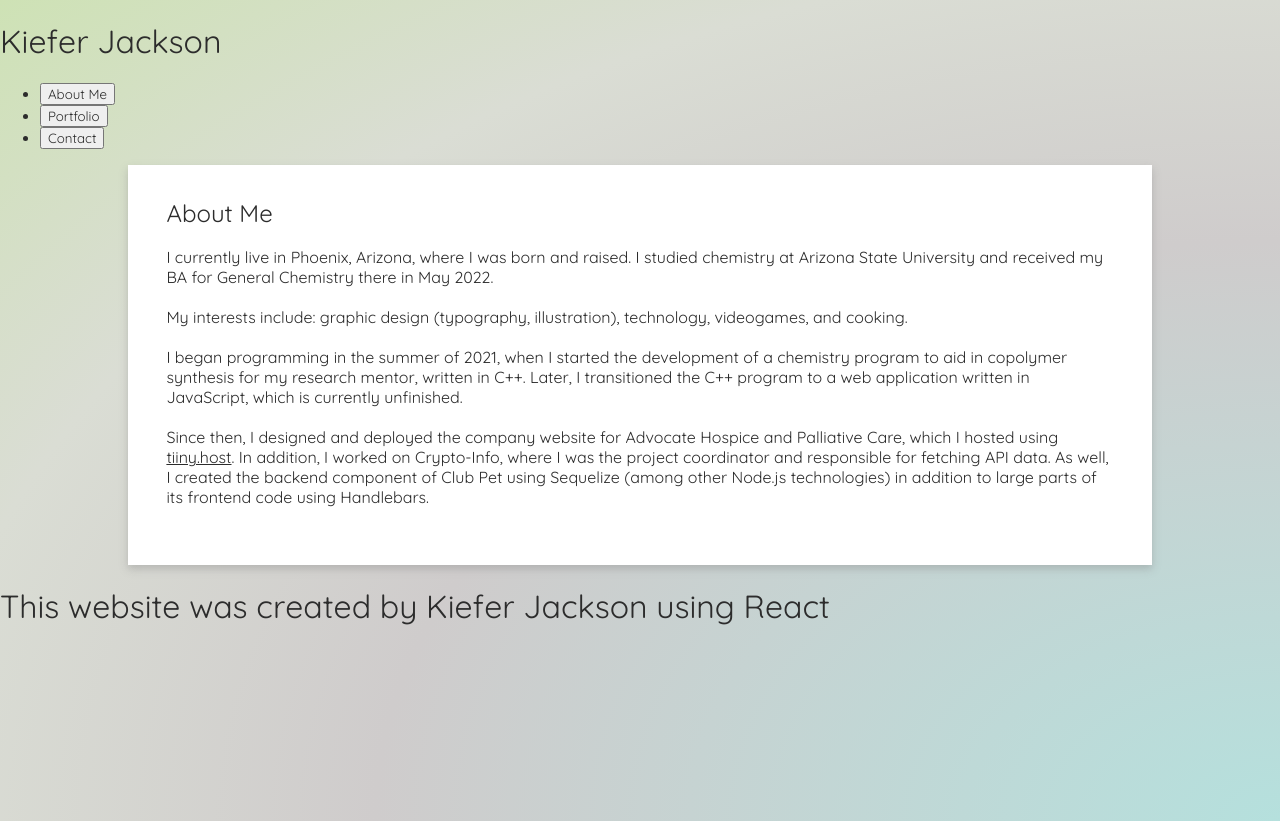
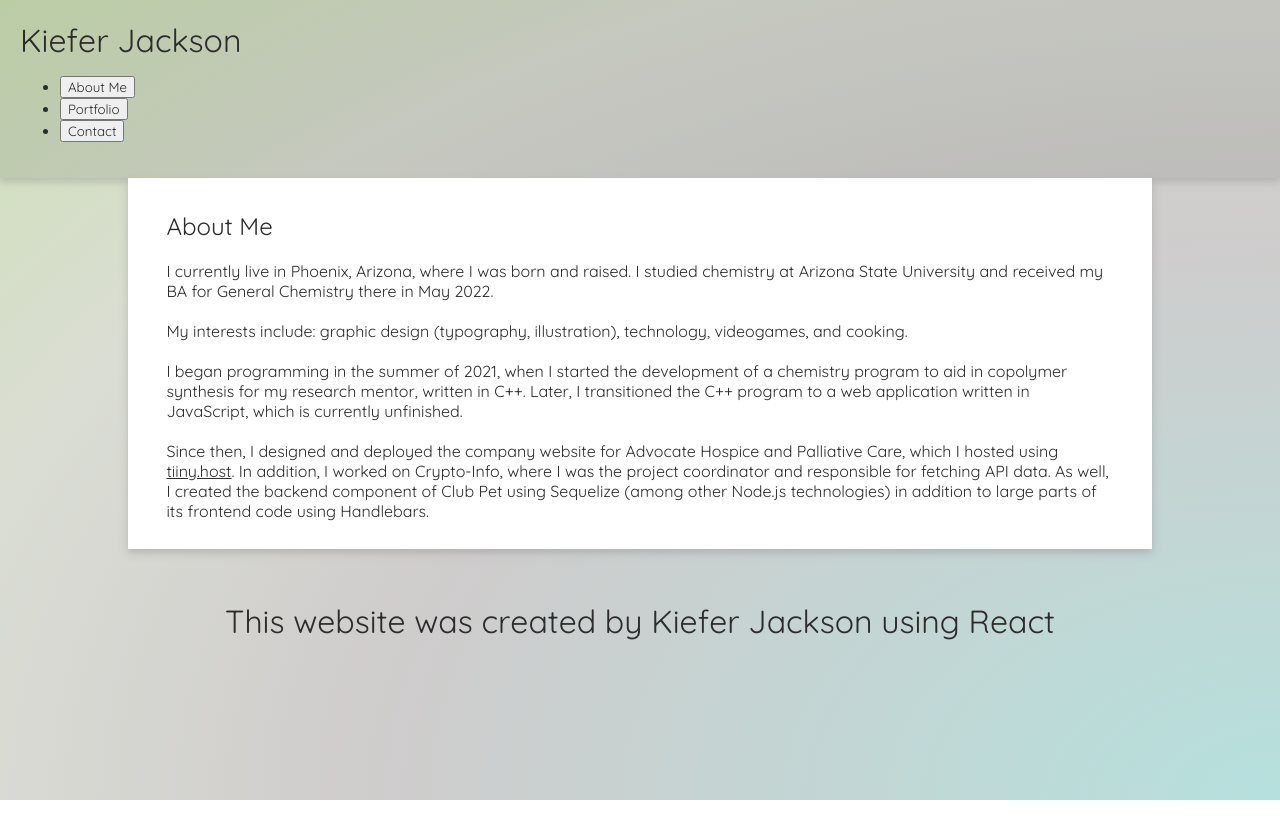
Before and after one commit to kieferjackson/react-portfolio, a React (Create React App) app in the folder portfolio-app/: page / in a window 1280 px wide. After the commit the page ends 800 px from the top, so only its background shows below. Built offline with nearby package versions, Linux system fonts and the light colour scheme.

Commit message:
Styling changes + styling for header/footer components

```diff
--- a/portfolio-app/src/components/Footer.js
+++ b/portfolio-app/src/components/Footer.js
@@ -1,8 +1,14 @@
 import React from 'react';
+
+const footer_style =
+{
+    padding: 30,
+    textAlign: 'center'
+}
 
 function Footer() {
   return (
-    <footer>
+    <footer style={footer_style}>
       <h1>This website was created by Kiefer Jackson using React</h1>
     </footer>
   );
--- a/portfolio-app/src/components/Header.js
+++ b/portfolio-app/src/components/Header.js
@@ -1,10 +1,21 @@
 import React from 'react';
 import Navigation from './Navigation';
 
+const styles =
+{
+    header:
+    {
+        backgroundColor: '#2c2c2c1e',
+        padding: 20,
+        boxShadow: '0px 4px 8px 0px #85858567'
+    },
+    h1: { margin: 0 },
+}
+
 function Header({ page_view, setPage }) {
   return (
-    <header>
-      <h1>Kiefer Jackson</h1>
+    <header style={styles.header}>
+      <h1 style={styles.h1}>Kiefer Jackson</h1>
       <Navigation page_view={page_view} setPage={setPage} />
     </header>
   );
--- a/portfolio-app/src/index.css
+++ b/portfolio-app/src/index.css
@@ -3,10 +3,12 @@
 
 :root {
   --glassy-gradient: radial-gradient(at bottom right, #b5e0ddff 0%, #cfccccff 50%, #daddd4ff 75%, #cee2b5ff 100%);
+  --standard-box-shadow: 0px 4px 8px 0px #85858567;
+  --dark-gray: #2c2c2c;
 }
 
 * {
-  color: #2c2c2c;
+  color: var(--dark-gray);
   font-family: 'Quicksand', Helvetica, Arial, sans-serif;
 }
 
@@ -19,16 +21,11 @@ body {
 main {
   box-sizing: border-box;
   width: 80%;
-  min-height: 50vh;
+  min-height: fit-content;
   margin: 0 auto;
   padding: 1% 3%;
-  box-shadow: 0px 4px 8px 0px #85858567;
+  box-shadow: var(--standard-box-shadow);
   background-color: #fff;
-}
-
-code {
-  font-family: source-code-pro, Menlo, Monaco, Consolas, 'Courier New',
-    monospace;
 }
 
 h1, h2, h3 {
```
